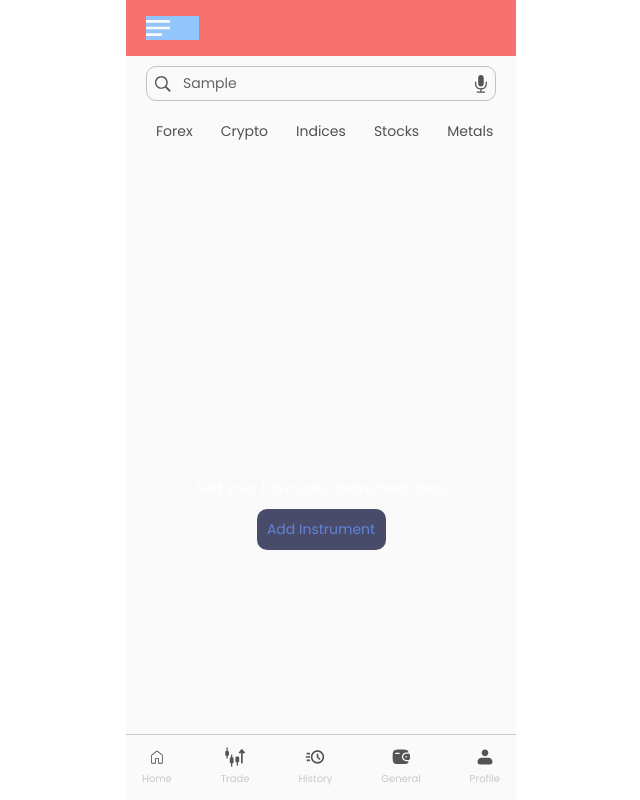
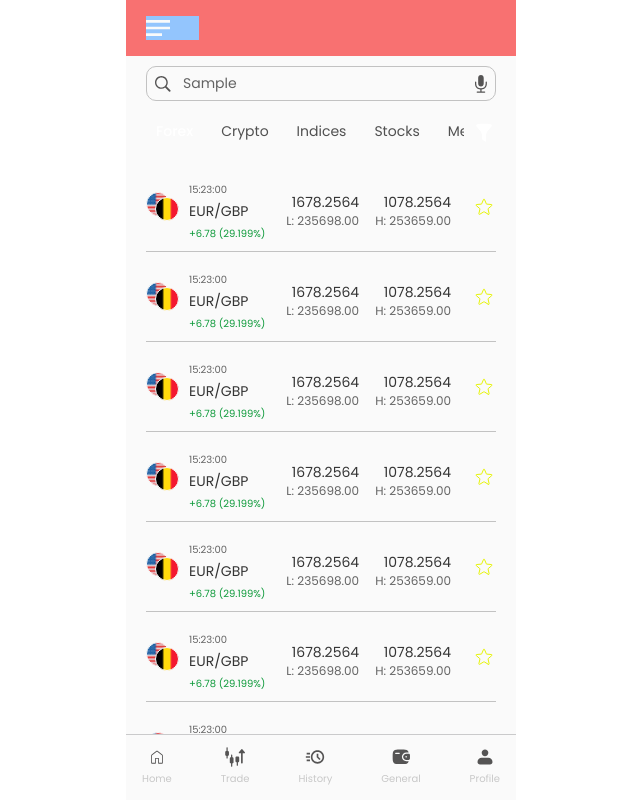
Before and after one commit to SauravAutobit/Forex-App-NewTheme, a React (Vite) app: page /app in a window 1280 px wide. Both pictures are taken after typing "Sample" into the empty fields and a click on the button "Add Instrument". Shown: the top 800 px of the page, without its empty margins (319-959 px from the left). Built offline with nearby package versions, Linux system fonts and the light colour scheme.

Commit message:
feat(favourites): implement favourites functionality in market components
- Add favourite prop to MarketsNavbar to control tab visibility
- Implement addFavourite callback in Favourites component
- Add star toggle functionality in Card component
- Include new favourite/not-favourite tick icons

```diff
--- a/src/components/card/Card.tsx
+++ b/src/components/card/Card.tsx
@@ -1,5 +1,8 @@
 import { useEffect, useRef, useState } from "react";
 import cardIcon from "../../assets/icons/cardIcon.svg";
+import notFavouriteTick from "../../assets/icons/notFavrouiteTick.svg";
+import favouriteTick from "../../assets/icons/favrouiteTick.svg";
+
 function usePrevious<T>(value: T): T | undefined {
   const ref = useRef<T | undefined>(undefined);
   useEffect(() => {
@@ -21,6 +24,8 @@ interface CardProps {
   pip?: number | string;
   timestamp: string; // ✅ FIX: Moved to its own line
   onClick: () => void;
+  active: string;
+  favourites: boolean;
 }
 
 // ✅ NEW: Rewritten helper to format price based on pip value
@@ -80,6 +85,8 @@ const Card = ({
   pip,
   timestamp,
   onClick,
+  active,
+  favourites,
 }: CardProps) => {
   const askPrice = formatPrice(ask, pip);
   const bidPrice = formatPrice(bid, pip);
@@ -88,6 +95,8 @@ const Card = ({
   // ✅ State to hold the dynamic color classes
   const [askColor, setAskColor] = useState("text-primary"); // Start neutral
   const [bidColor, setBidColor] = useState("text-primary"); // Start neutral
+
+  const [star, setStar] = useState(false);
 
   // ✅ Get the previous values
   const prevAsk = usePrevious(ask);
@@ -214,6 +223,15 @@ const Card = ({
             </p>
           </div>
         </div>
+        {active !== "Favorites" && favourites === true ? (
+          <img
+            src={star === false ? notFavouriteTick : favouriteTick}
+            alt="notFavouriteTick"
+            onClick={() => setStar(!star)}
+          />
+        ) : (
+          ""
+        )}
       </div>
     </div>
   );
--- a/src/components/marketNavbar/MarketNavbar.tsx
+++ b/src/components/marketNavbar/MarketNavbar.tsx
@@ -4,6 +4,7 @@ import filter from "../../assets/icons/filter.svg";
 interface MarketsNavbarProps {
   active: string;
   setActive: (tab: string) => void;
+  favourite?: boolean;
 }
 
 const tabs = ["Favorites", "Forex", "Crypto", "Indices", "Stocks", "Metals"];
@@ -11,10 +12,11 @@ const tabs = ["Favorites", "Forex", "Crypto", "Indices", "Stocks", "Metals"];
 export default function MarketsNavbar({
   active,
   setActive,
+  favourite,
 }: MarketsNavbarProps) {
   // Filter out "Favorites" when active is "Favorites"
   const visibleTabs =
-    active === "Favorites" ? tabs.filter((tab) => tab !== "Favorites") : tabs;
+    favourite === true ? tabs.filter((tab) => tab !== "Favorites") : tabs;
 
   return (
     <div className="w-full flex items-center gap-2">
--- a/src/pages/favourites/Favourites.tsx
+++ b/src/pages/favourites/Favourites.tsx
@@ -1,14 +1,35 @@
+// import { useState } from "react";
 import noFavourites from "../../assets/icons/noFavourites.svg";
 import Button from "../../components/button/Button";
+// import MarketsNavbar from "../../components/marketNavbar/MarketNavbar";
 
-const Favourites = () => {
+interface FavouritesProps {
+  addFavourite: () => void;
+}
+const Favourites = ({ addFavourite }: FavouritesProps) => {
+  //   const [active, setActive] = useState("Forex");
+
+  //   const [favourites, setFavourites] = useState(false);
+  //   const addFavourites = () => {
+  //     setFavourites(true);
+  //   };
   return (
     <>
       <div className="flex flex-col gap-2.5 items-center justify-center pt-[156px]">
         <img src={noFavourites} alt="noFavourites" />
         <p>Add your Favrourite Instrument hers.</p>
-        <Button label="Add Instrument" width="129px" height="41px" />
+        <Button
+          label="Add Instrument"
+          width="129px"
+          height="41px"
+          onClick={addFavourite}
+        />
       </div>
+      {/* <MarketsNavbar
+        active={active}
+        setActive={setActive}
+        addFavourite={favourites}
+      /> */}
     </>
   );
 };
--- a/src/pages/home/Home.tsx
+++ b/src/pages/home/Home.tsx
@@ -1,19 +1,31 @@
 import { useState } from "react";
 import Card from "../../components/card/Card";
 import MarketsNavbar from "../../components/marketNavbar/MarketNavbar";
-// import Navbar from "../../components/navbar/Navbar";
 import SearchBar from "../../components/searchBar/SearchBar";
 import Favourites from "../favourites/Favourites";
 
 const Home = () => {
   const [active, setActive] = useState("Favorites");
 
+  const [favourites, setFavourites] = useState(false);
+  const addFavourites = () => {
+    setFavourites(true);
+  };
+
+  if (active === "Favorites" && favourites === true) {
+    setActive("Forex");
+  }
+
   return (
     <div className="px-5 py-2.5">
       <SearchBar />
-      <MarketsNavbar active={active} setActive={setActive} />
+      <MarketsNavbar
+        active={active}
+        setActive={setActive}
+        favourite={favourites}
+      />
       {active === "Favorites" ? (
-        <Favourites />
+        <Favourites addFavourite={addFavourites} />
       ) : (
         // className="grid grid-cols-1 sm:grid-cols-1 md:grid-cols-1 gap-4"
         <div>
@@ -33,6 +45,8 @@ const Home = () => {
                 onClick={function (): void {
                   throw new Error("Function not implemented.");
                 }}
+                active={active}
+                favourites={favourites}
               />
             );
           })}
```
Also changed, not shown: src/assets/icons/favrouiteTick.svg (added), src/assets/icons/notFavrouiteTick.svg (added).
